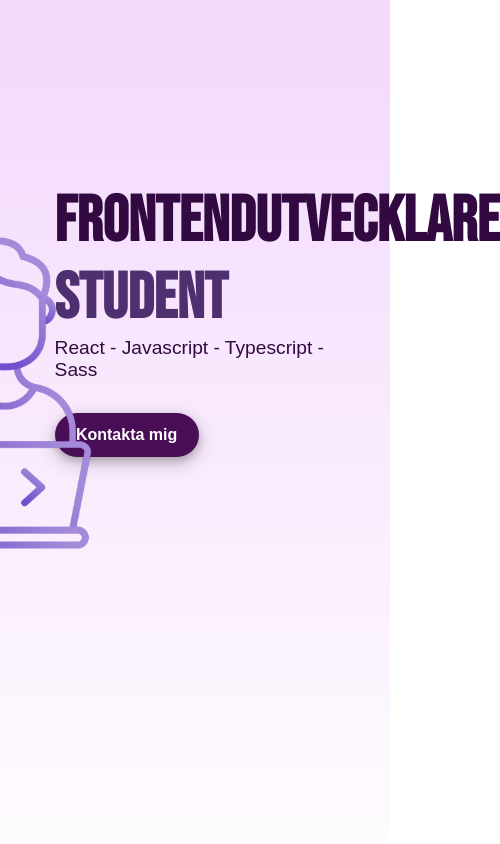
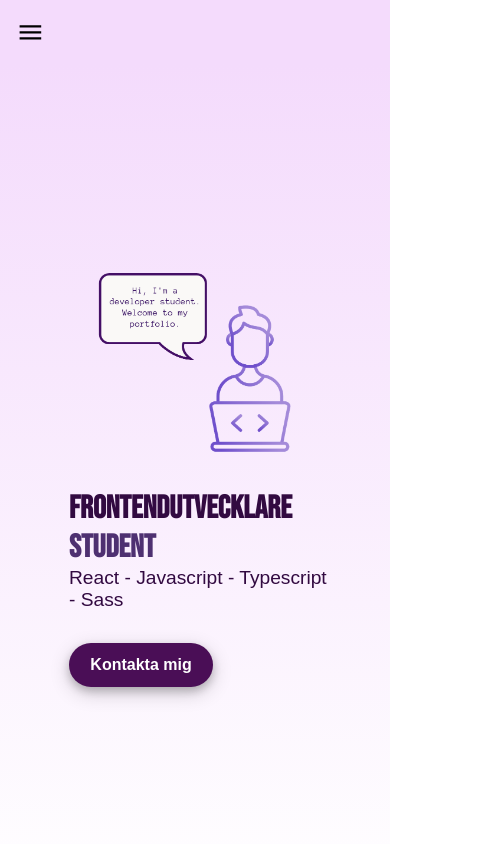
Before and after one commit to isabellaes/portfolio, a React (Create React App) app: page / in a window 390 px wide. Shown: the top 844 px of the page, 500 px wide, since content can reach past the window. Built offline with nearby package versions, Linux system fonts and the light colour scheme.

Commit message:
responsive design

```diff
--- a/src/components/NavBar.tsx
+++ b/src/components/NavBar.tsx
@@ -41,12 +41,11 @@ const NavBar = () => {
           >
             Kontakt
           </Link>
-
           <div className="mobile-navbar">
             <IconButton aria-label="menu" onClick={handleOnClick}>
               <MenuIcon
                 className="menu-icon"
-                sx={{ fontSize: "1.2em", color: "#fff" }}
+                sx={{ fontSize: "1.2em", color: "#000" }}
               ></MenuIcon>
             </IconButton>
           </div>
@@ -55,7 +54,7 @@ const NavBar = () => {
       {menu ? (
         <div className="drop-down-menu">
           <Link
-            to="Home"
+            to="/"
             style={{ textDecoration: "none" }}
             onClick={() => showMenu(false)}
           >
@@ -70,13 +69,6 @@ const NavBar = () => {
             <p className={"Link-drop-down"}>Om</p>
           </Link>
 
-          <Link
-            to="Skills"
-            style={{ textDecoration: "none" }}
-            onClick={() => showMenu(false)}
-          >
-            <p className={"Link-drop-down"}>Erfarenheter</p>
-          </Link>
           <Link
             to="Projects"
             style={{ textDecoration: "none" }}
--- a/src/pages/HomePage.tsx
+++ b/src/pages/HomePage.tsx
@@ -5,16 +5,17 @@ const HomePage = () => {
   return (
     <main className={"container-home"}>
       <section className="content-home">
-        <img src={image} alt="avatar"></img>
+        <div>
           <h1>FRONTENDUTVECKLARE</h1>
           <h1>
             <span className="color-purple">STUDENT</span>
           </h1>
           <p>React - Javascript - Typescript - Sass</p>
-
           <Link to="Contact" className="contact-button">
             Kontakta mig
           </Link>
+        </div>
+        <img src={image} alt="avatar"></img>
       </section>
     </main>
   );
--- a/src/style/components/_navbar.scss
+++ b/src/style/components/_navbar.scss
@@ -39,18 +39,34 @@ header {
       display: none;
     }
   }
+}
 
-  @media only screen and (max-width: 600px) {
-    .mobile-navbar {
-      display: inline-block;
-      position: relative;
-    }
-    .menu-icon {
-      color: rgb(236, 228, 228);
-    }
+@media only screen and (max-width: 600px) {
+  header {
+    .main-row {
+      .Nav-Bar-Box-left {
+        display: none;
+      }
 
-    .Link {
-      display: none;
+      .Nav-Bar-Box-right {
+        height: 4em;
+        display: flex;
+        flex-direction: row;
+        padding: 0.5em;
+        margin: 0;
+        align-self: center;
+        justify-content: left;
+        box-sizing: border-box;
+        width: 100%;
+        .Link {
+          display: none;
+        }
+
+        .mobile-navbar {
+          display: inline-block;
+          position: relative;
+        }
+      }
     }
 
     .drop-down-menu {
@@ -61,33 +77,17 @@ header {
       width: fit-content;
       padding: 1em;
       justify-content: left;
-      background-color: #00030ccf;
+      background-color: #f4dbfcd8;
     }
     .Link-drop-down {
       font-family: "Montserrat", sans-serif;
       font-size: 18px;
-      color: rgb(236, 228, 228);
+      color: $btn-color-Dark;
       font-weight: 600;
       text-align: left;
       padding: 0.5em;
       margin: 0;
       z-index: 1;
     }
-
-    .Nav-Bar-Box-left {
-      display: none;
-    }
-
-    .Nav-Bar-Box-right {
-      height: 4em;
-      display: flex;
-      flex-direction: row;
-      padding: 0.5em;
-      margin: 0;
-      align-self: center;
-      justify-content: left;
-      box-sizing: border-box;
-      width: 100%;
-    }
   }
 }
--- a/src/style/pages/_aboutPage.scss
+++ b/src/style/pages/_aboutPage.scss
@@ -5,7 +5,7 @@
   justify-content: center;
   min-height: 100vh;
   max-width: 100vw;
-  padding-top: 2em;
+  padding-top: 1em;
   background-color: #fff;
 
   h1 {
--- a/src/style/pages/_contactPage.scss
+++ b/src/style/pages/_contactPage.scss
@@ -58,3 +58,22 @@
     }
   }
 }
+
+@media only screen and (max-width: 900px) {
+  .container-contact {
+    .contact-row {
+      display: flex;
+      flex-direction: column;
+      .con {
+        height: 12em;
+        width: max-content;
+
+        img {
+          height: 12em;
+          align-items: center;
+          max-width: max-content;
+        }
+      }
+    }
+  }
+}
--- a/src/style/pages/_homePage.scss
+++ b/src/style/pages/_homePage.scss
@@ -9,21 +9,22 @@
 
   .content-home {
     display: flex;
-    flex-direction: column;
+    flex-direction: row;
     padding: 10%;
-    margin-top: 4em;
     width: 100%;
-    box-sizing: border-box;
-    flex-grow: 1;
-
+    justify-content: space-around;
+    align-items: center;
+    div {
+      max-width: 60%;
+      margin: 1em;
+      padding: 1em;
+    }
     img {
-      position: absolute;
-      max-width: 800px;
-      right: 15em;
-      top: 10em;
+      float: left;
+      max-width: 40%;
     }
     h1 {
-      font-size: 4em;
+      font-size: 3em;
       font-family: $font-heading;
       color: $btn-color-Dark;
       font-weight: 800;
@@ -71,3 +72,42 @@
     background-color: #711883;
   }
 }
+
+@media only screen and (max-width: 900px) {
+  .container-home {
+    .content-home {
+      div {
+        max-width: 70%;
+        padding: 0;
+      }
+      img {
+        max-width: 30%;
+      }
+
+      h1 {
+        font-size: 2em;
+      }
+    }
+  }
+}
+
+@media only screen and (max-width: 600px) {
+  .container-home {
+    .content-home {
+      display: flex;
+      flex-direction: column-reverse;
+      align-items: center;
+      img {
+        max-width: 200px;
+        padding-bottom: 1em;
+      }
+      div {
+        max-width: 100%;
+        padding: 0;
+      }
+      h1 {
+        font-size: 2em;
+      }
+    }
+  }
+}
--- a/src/style/pages/_projectPage.scss
+++ b/src/style/pages/_projectPage.scss
@@ -95,3 +95,37 @@
     visibility: visible;
   }
 }
+
+@media only screen and (min-width: 1025px) and (max-width: 1200px) {
+  .container-projectpage {
+    .flex-row {
+      .card {
+        margin: 1em;
+        max-width: 16em;
+        .buttons {
+          a {
+            width: 6em;
+          }
+        }
+      }
+    }
+  }
+}
+
+@media only screen and (max-width: 1025px) {
+  .container-projectpage {
+    .flex-row {
+      display: flex;
+      flex-direction: column;
+      .card {
+        margin: 1em;
+        max-width: 16em;
+        .buttons {
+          a {
+            width: 6em;
+          }
+        }
+      }
+    }
+  }
+}
```
Also changed, not shown: src/assets/Namnlös-3.png. Lines whose indentation alone changed are shown as unchanged.
